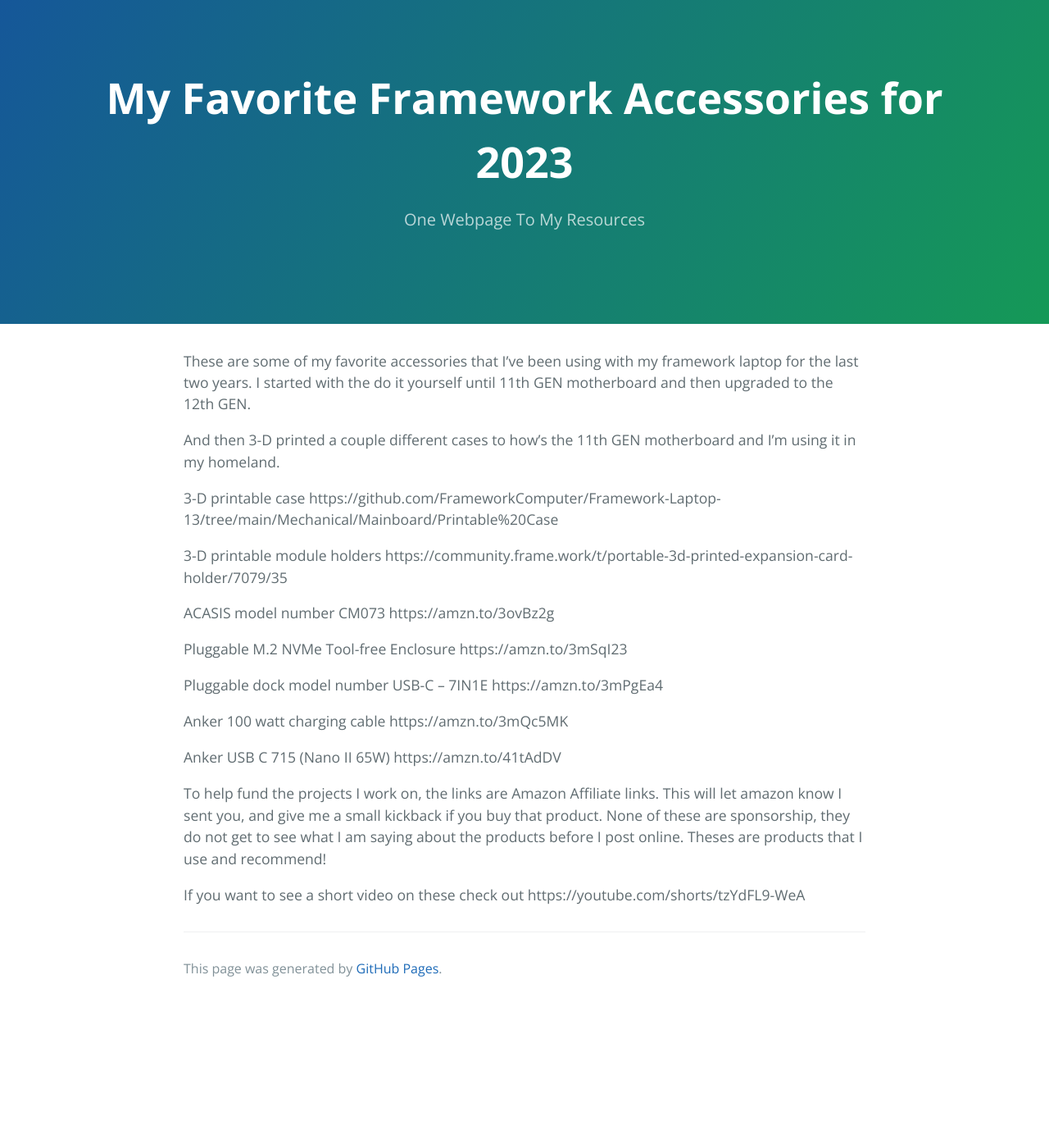
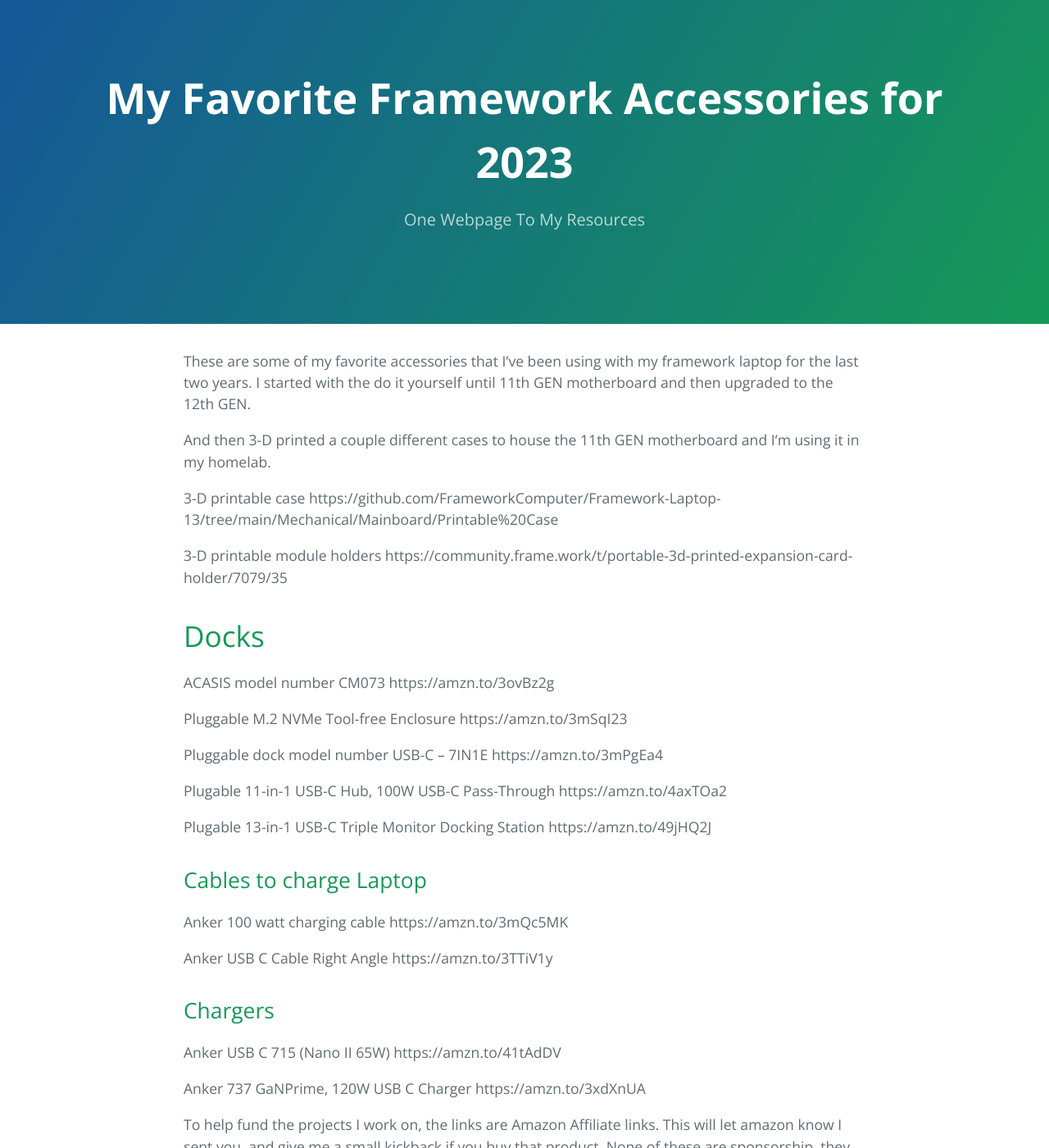
Before and after one commit to jscar-hawk/jscar-hawk.github.io, a Jekyll site: the page built from docs/framework_laptop_accessories.md, in a window 1280 px wide and 1400 px high. Shown: the whole window at 82% size. Built offline with Jekyll 4.4.1, drawn with Linux system fonts in a browser that asks for light colours.

Commit message:
Update framework_laptop_accessories.md

```diff
--- a/docs/framework_laptop_accessories.md
+++ b/docs/framework_laptop_accessories.md
@@ -6,13 +6,15 @@ title: My Favorite Framework Accessories for 2023
 These are some of my favorite accessories that I’ve been using with my framework laptop for the last two years.
 I started with the do it yourself until 11th GEN motherboard and then upgraded to the 12th GEN.
 
-And then 3-D printed a couple different cases to how’s the 11th GEN motherboard and I’m using it in my homeland.
+And then 3-D printed a couple different cases to house the 11th GEN motherboard and I'm using it in my homelab.
 
 3-D printable case
 https://github.com/FrameworkComputer/Framework-Laptop-13/tree/main/Mechanical/Mainboard/Printable%20Case
 
 3-D printable module holders
 https://community.frame.work/t/portable-3d-printed-expansion-card-holder/7079/35
+
+# Docks
 
 ACASIS model number CM073
 https://amzn.to/3ovBz2g
@@ -23,11 +25,29 @@ https://amzn.to/3mSqI23
 Pluggable dock model number USB-C – 7IN1E
 https://amzn.to/3mPgEa4
 
+Plugable 11-in-1 USB-C Hub, 100W USB-C Pass-Through
+https://amzn.to/4axTOa2
+
+Plugable 13-in-1 USB-C Triple Monitor Docking Station
+https://amzn.to/49jHQ2J
+
+## Cables to charge Laptop
+
 Anker 100 watt charging cable
 https://amzn.to/3mQc5MK
 
+Anker USB C Cable Right Angle
+https://amzn.to/3TTiV1y
+
+## Chargers
+
 Anker USB C 715 (Nano II 65W)
 https://amzn.to/41tAdDV
+
+Anker 737 GaNPrime, 120W USB C Charger
+https://amzn.to/3xdXnUA
+
+
 
 To help fund the projects I work on, the links are Amazon Affiliate links.
 This will let amazon know I sent you, and give me a small kickback if you buy that product.
```
